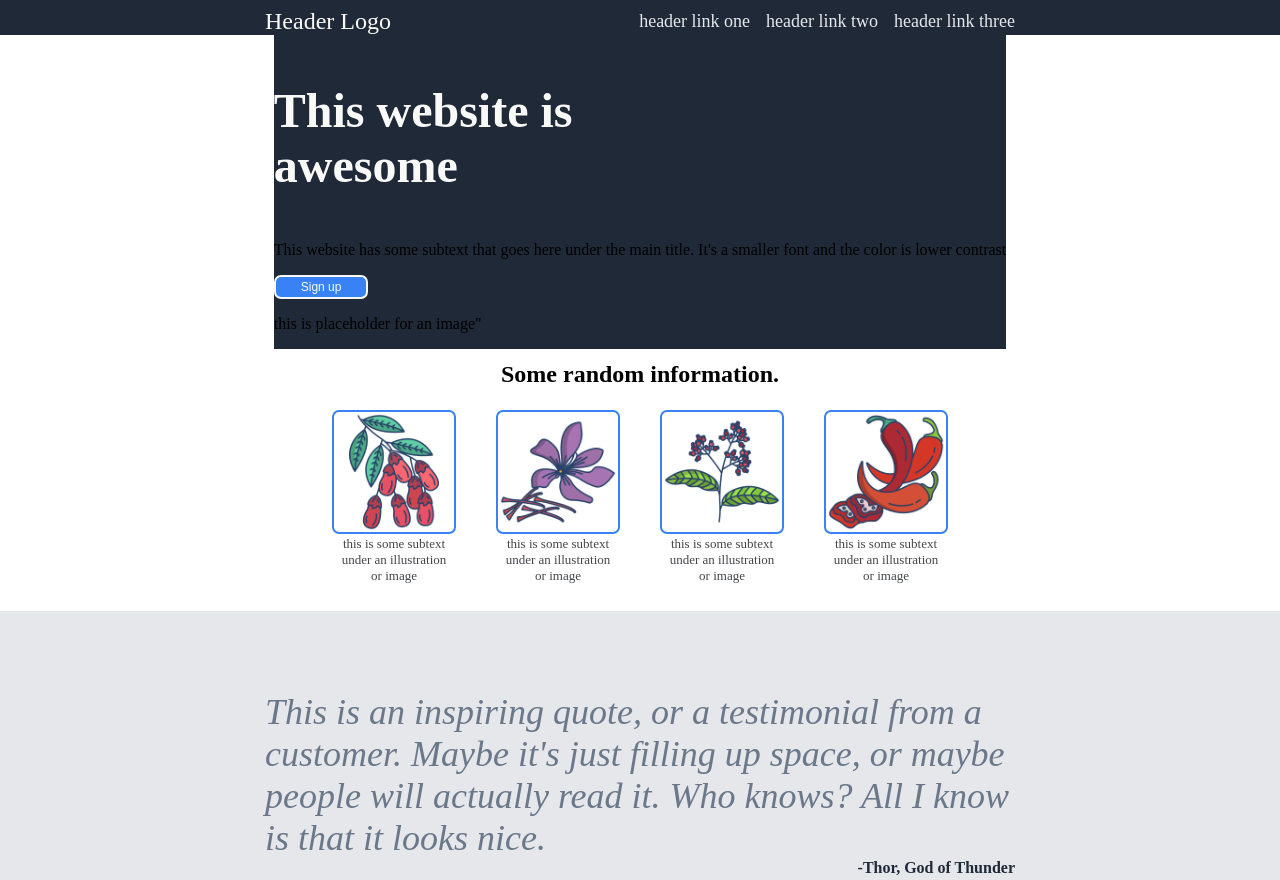
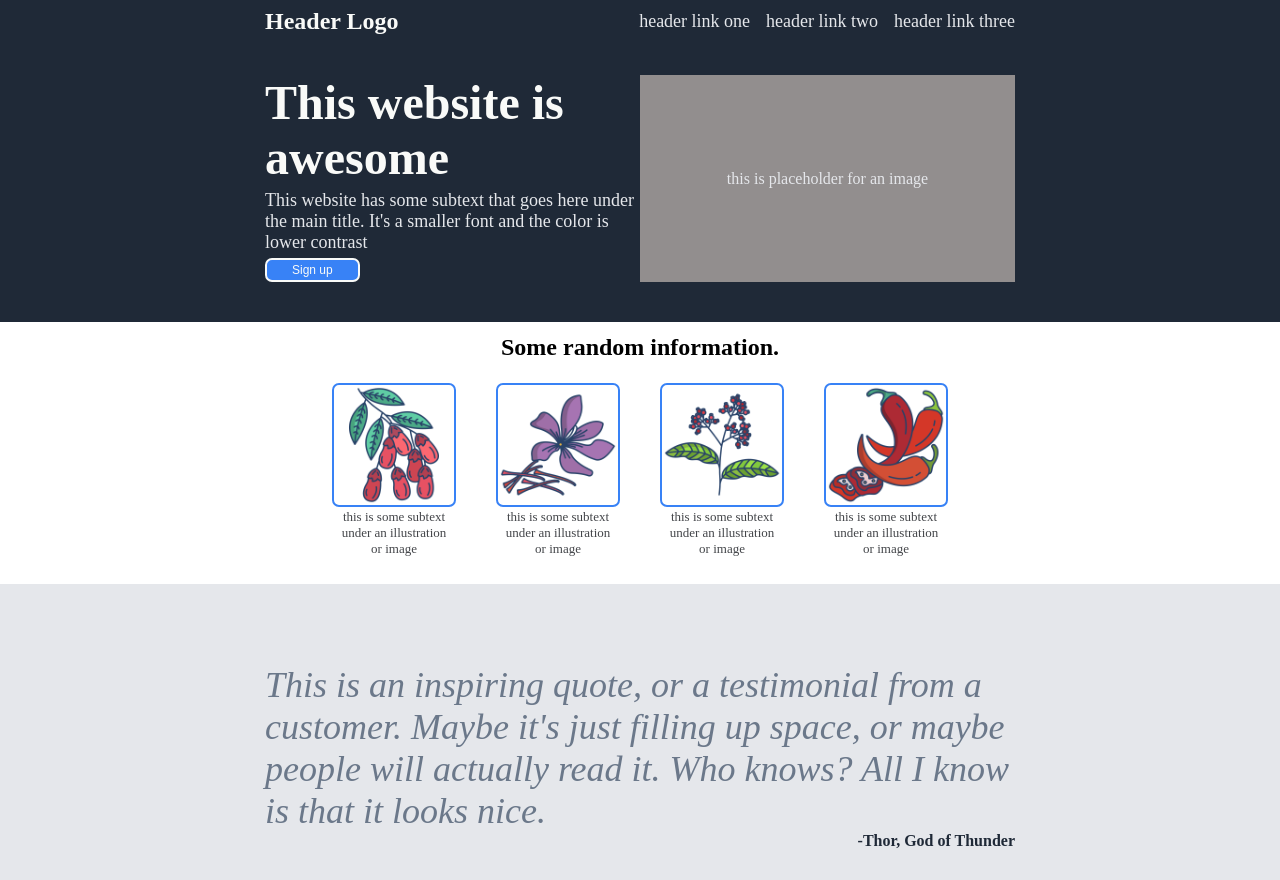
Before and after one commit to oovi77/landing-page, a plain HTML site: page index.html in a window 1280 px wide. Shown: the top 880 px of the page. Drawn offline with Linux system fonts and the light colour scheme.

Commit message:
Complete Main textand finish final touches on landing page

```diff
--- a/index.html
+++ b/index.html
@@ -26,12 +26,14 @@
   </div>
 
   <div class="top-container">
-    <p class="hero-main-text">This website is awesome</p>
-    <p class="hero-sub-text">This website has some subtext that goes here under the main title. It's a smaller font and the color is lower contrast</p>
-    <button class="buttons">Sign up</button>
+    <div class="text-top-container">
+      <p class="hero-main-text">This website is awesome</p>
+      <p class="hero-sub-text">This website has some subtext that goes here under the main title. It's a smaller font and the color is lower contrast</p>
+      <button class="buttons">Sign up</button>
+    </div>
 
     <div class="header-img">
-      <p class="h-img-text">this is placeholder for an image"</p>
+      <p class="h-img-text">this is placeholder for an image</p>
     </div>
 
 
--- a/style.css
+++ b/style.css
@@ -19,12 +19,7 @@
 
   }
 
-  .hero-main-text {
-    font-size: 48px;
-    font-weight: 900;
-    color: #f9faf8;
-    width: 350px;
-  }
+
 
   body {
     min-height: 100vh;
@@ -56,6 +51,10 @@
     width: 750px;
   }
 
+  .header {
+    font-weight: 900;
+  }
+
   .h-links {
     display: flex;
     flex-shrink: 0;
@@ -75,6 +74,53 @@
     list-style-type: none;
     margin: 0;
     padding: 0;
+  }
+
+  .top-container {
+
+    padding-top: 40px;
+    padding-bottom: 40px;
+    display: flex;
+    align-self: stretch;
+    justify-content: center;
+
+
+  }
+  .text-top-container {
+    display: flex;
+    flex-direction: column;
+    justify-content: flex-start;
+    align-items: flex-start;
+
+    gap: 5px;
+
+  }
+
+  .hero-main-text {
+    font-size: 48px;
+    font-weight: 900;
+    color: #f9faf8;
+    width: 350px;
+    margin: 0;
+  }
+
+  .hero-sub-text {
+
+    font-size: 18px;
+    color: #E5E7EB;
+    width: 375px;
+    margin: 0px;
+
+  }
+
+  .header-img {
+
+    width: 375px;
+    color: #E5E7EB;
+    display: flex;
+    justify-content: center;
+    align-items: center;
+    background-color: rgb(146, 142, 142);
   }
 
   .images {
```
